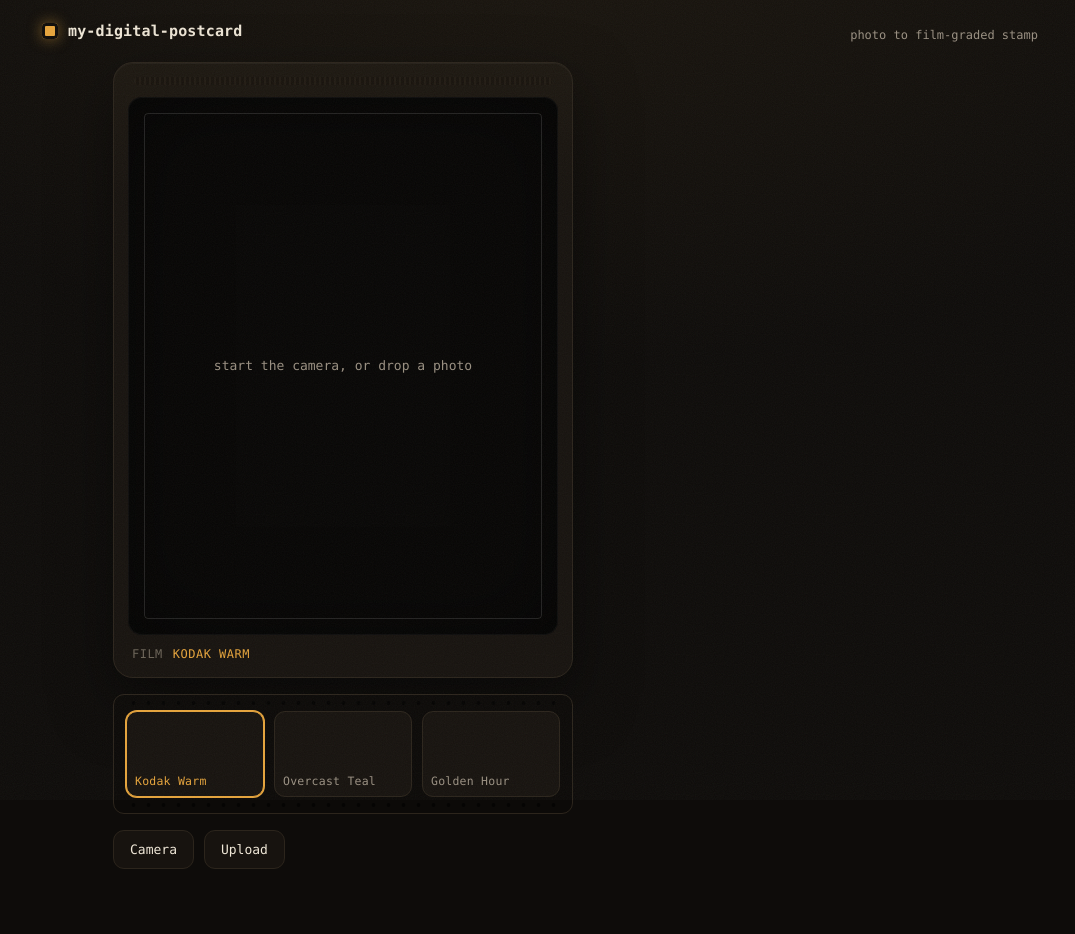
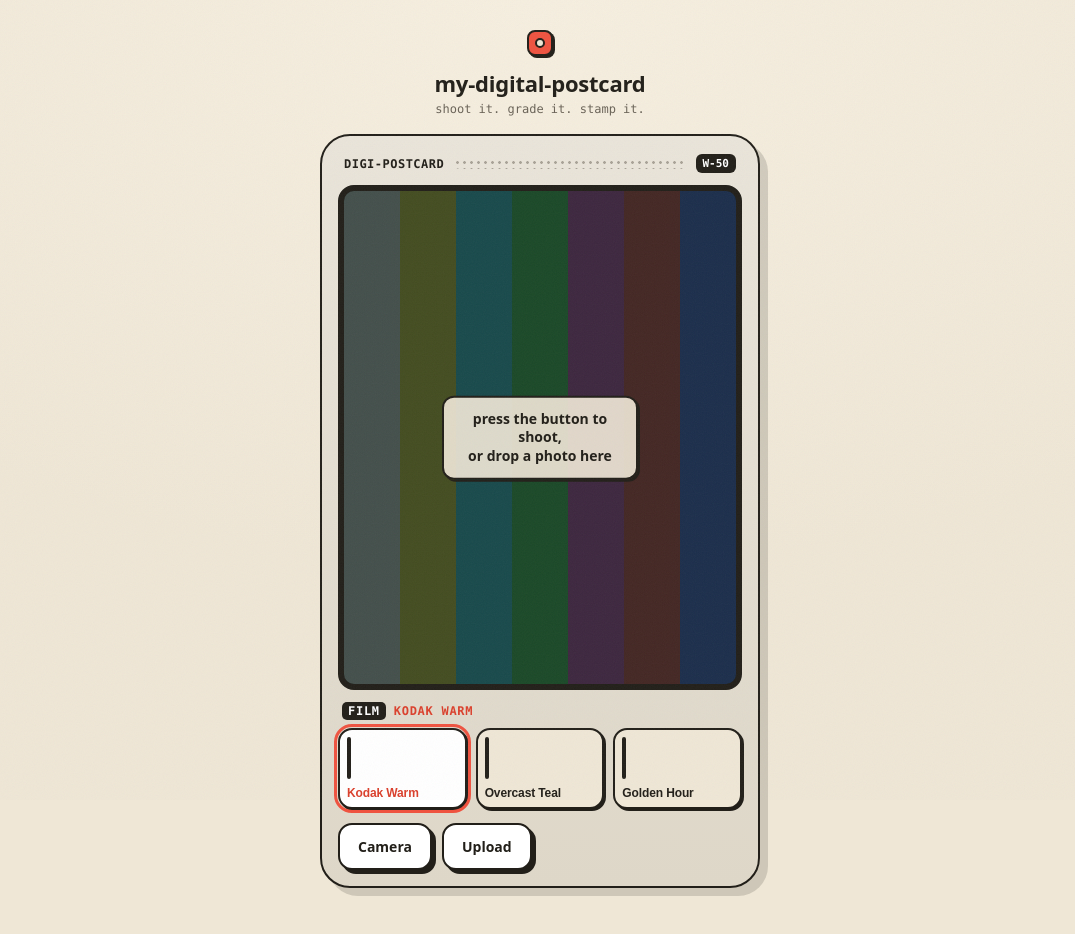
Before and after one commit to vjadh07/my-digital-postcard, a website with bundled scripts: page index.html in a window 1280 px wide. Shown: the whole page, without its empty margins (100-1175 px from the left). Built offline with nearby package versions, Linux system fonts and the light colour scheme.

Commit message:
Rebuild UI as a retro point-and-shoot camera: single column, color-bar screen, chunky controls

```diff
--- a/css/style.css
+++ b/css/style.css
@@ -1,25 +1,24 @@
-/* my-digital-postcard, darkroom-device look.
-   Locked choices (kept consistent across the whole page):
-   - one accent: amber safelight (--amber)
-   - one theme: warm dark
-   - radius rule: viewport 22px, panels 14px, controls and film cells 11px, pills 999px
-   - type: monospace for firmware-style labels and controls, system sans for input values */
+/* my-digital-postcard, retro point-and-shoot look.
+   Locked choices, consistent across the whole page:
+   - one theme: light, warm cream
+   - one accent: coral (--coral), everything else is neutral plastic + ink
+   - radius rule: camera body 30px, screen and cards 16px, buttons and film cells 14px,
+     shutter and round bits are full pills
+   - the chunky toy feel comes from a 2px ink outline plus a hard offset shadow (--pop) */
 
 :root {
-  --bg: #0e0c0a;
-  --bg-soft: #171310;
-  --panel: #17130f;
-  --panel-2: #0c0a08;
-  --line: #2c251c;
-  --line-soft: #201a14;
-  --text: #efe7d7;
-  --muted: #9a9082;
-  --faint: #6c6458;
-  --amber: #e6a43c;
-  --amber-dim: #b07d2c;
-  --ink: #1a1206;
+  --paper: #efe7d6;
+  --body: #eae5da;
+  --body-2: #ded7c8;
+  --screen: #10201b;
+  --ink: #221f19;
+  --ink-soft: #6a6357;
+  --coral: #ef5340;
+  --coral-btn: #db3f2b;
+  --pop: 4px 4px 0 var(--ink);
+  --pop-sm: 2px 2px 0 var(--ink);
+  --display: system-ui, -apple-system, "Segoe UI", Roboto, sans-serif;
   --mono: ui-monospace, "SF Mono", "JetBrains Mono", Menlo, monospace;
-  --sans: system-ui, -apple-system, "Segoe UI", Roboto, sans-serif;
 }
 
 * {
@@ -34,14 +33,13 @@ body {
 body {
   min-height: 100dvh;
   background:
-    radial-gradient(120% 90% at 50% -10%, #1b160f 0%, var(--bg) 55%),
-    var(--bg);
-  color: var(--text);
-  font-family: var(--sans);
+    radial-gradient(130% 100% at 50% 0%, #f6efe0 0%, var(--paper) 60%),
+    var(--paper);
+  color: var(--ink);
+  font-family: var(--display);
   -webkit-font-smoothing: antialiased;
 }
 
-/* film-grain wash over the whole page, static and non-interactive */
 .grain {
   position: fixed;
   inset: 0;
@@ -54,91 +52,126 @@ body {
 /* header */
 .topbar {
   display: flex;
-  align-items: baseline;
-  justify-content: space-between;
-  gap: 16px;
-  flex-wrap: wrap;
-  max-width: 1040px;
-  margin: 0 auto;
-  padding: 22px 22px 6px;
-  height: auto;
+  flex-direction: column;
+  align-items: center;
+  gap: 4px;
+  padding: 30px 18px 10px;
+  text-align: center;
 }
 
-.brand {
+.mark {
+  width: 26px;
+  height: 26px;
+  border-radius: 8px;
+  background: var(--coral);
+  border: 2px solid var(--ink);
+  box-shadow: var(--pop-sm);
+  position: relative;
+}
+
+.mark::after {
+  content: "";
+  position: absolute;
+  inset: 6px;
+  border-radius: 50%;
+  background: var(--paper);
+  border: 2px solid var(--ink);
+}
+
+.word {
+  margin-top: 8px;
+  font-size: 22px;
+  font-weight: 800;
+  letter-spacing: -0.01em;
+}
+
+.tag {
+  font-family: var(--mono);
+  font-size: 12px;
+  color: var(--ink-soft);
+}
+
+/* single centered column, no dead space */
+.workbench {
+  display: flex;
+  flex-direction: column;
+  align-items: center;
+  gap: 20px;
+  padding: 8px 18px 56px;
+}
+
+/* the camera body */
+.cam {
+  width: 100%;
+  max-width: 440px;
+  background: linear-gradient(180deg, var(--body) 0%, var(--body-2) 100%);
+  border: 2px solid var(--ink);
+  border-radius: 30px;
+  padding: 16px;
+  box-shadow: 8px 8px 0 rgba(34, 31, 25, 0.16);
+}
+
+.cam-top {
   display: flex;
   align-items: center;
   gap: 10px;
+  padding: 2px 6px 12px;
 }
 
-.mark {
-  width: 16px;
-  height: 16px;
-  border-radius: 4px;
-  background: var(--amber);
-  box-shadow: inset 0 0 0 3px var(--bg), 0 0 14px rgba(230, 164, 60, 0.5);
+.cam-name {
+  font-family: var(--mono);
+  font-size: 12px;
+  font-weight: 700;
+  letter-spacing: 0.04em;
 }
 
-.word {
-  font-family: var(--mono);
-  font-size: 15px;
-  font-weight: 600;
-  letter-spacing: 0.01em;
+.grille {
+  flex: 1;
+  height: 10px;
+  border-radius: 5px;
+  background-image: radial-gradient(circle, var(--ink-soft) 1.1px, transparent 1.6px);
+  background-size: 7px 7px;
+  opacity: 0.5;
 }
 
-.tag {
-  margin: 0;
+.cam-model {
   font-family: var(--mono);
-  font-size: 12px;
-  color: var(--muted);
+  font-size: 11px;
+  font-weight: 700;
+  color: #fff;
+  background: var(--ink);
+  padding: 3px 7px;
+  border-radius: 6px;
 }
 
-/* layout */
-.workbench {
-  display: grid;
-  grid-template-columns: minmax(0, 460px) 372px;
-  justify-content: center;
-  gap: 22px;
-  align-items: start;
-  max-width: 1040px;
-  margin: 0 auto;
-  padding: 14px 22px 48px;
+/* the LCD screen */
+.screen {
+  position: relative;
+  aspect-ratio: 4 / 5;
+  border-radius: 16px;
+  overflow: hidden;
+  background: var(--screen);
+  border: 6px solid var(--ink);
 }
 
-/* the camera device */
-.device {
-  background: linear-gradient(180deg, #1d1811 0%, var(--panel) 22%);
-  border: 1px solid var(--line);
-  border-radius: 20px;
-  padding: 14px;
-  box-shadow: 0 24px 60px rgba(0, 0, 0, 0.5),
-    inset 0 1px 0 rgba(255, 255, 255, 0.04);
+.screen.drag {
+  border-color: var(--coral);
 }
 
-.deck {
-  height: 8px;
-  margin: 0 6px 12px;
-  border-radius: 6px;
-  background: repeating-linear-gradient(
+.bars {
+  position: absolute;
+  inset: 0;
+  opacity: 0.28;
+  background: linear-gradient(
     90deg,
-    #241d15 0 2px,
-    #17120c 2px 5px
+    #c9c9c9 0 14.28%,
+    #c9c02f 14.28% 28.56%,
+    #2fb6c9 28.56% 42.84%,
+    #37b24a 42.84% 57.12%,
+    #b23a9c 57.12% 71.4%,
+    #c93a3a 71.4% 85.68%,
+    #3a53c9 85.68% 100%
   );
-  opacity: 0.7;
-}
-
-.viewport {
-  position: relative;
-  aspect-ratio: 4 / 5;
-  background: #080706;
-  border-radius: 14px;
-  overflow: hidden;
-  box-shadow: inset 0 0 0 1px rgba(255, 255, 255, 0.04),
-    inset 0 0 90px rgba(0, 0, 0, 0.6);
-}
-
-.viewport.drag {
-  outline: 2px solid var(--amber);
-  outline-offset: -2px;
 }
 
 #feed {
@@ -158,26 +191,21 @@ body {
   display: block;
 }
 
-/* faint viewfinder frame */
-.frameline {
-  position: absolute;
-  inset: 16px;
-  border: 1px solid rgba(255, 255, 255, 0.12);
-  border-radius: 4px;
-  pointer-events: none;
-}
-
 .hint {
   position: absolute;
-  inset: 0;
-  display: flex;
-  align-items: center;
-  justify-content: center;
+  top: 50%;
+  left: 50%;
+  transform: translate(-50%, -50%);
+  max-width: 82%;
+  padding: 12px 18px;
+  border-radius: 12px;
+  background: rgba(239, 231, 214, 0.92);
+  border: 2px solid var(--ink);
+  box-shadow: var(--pop-sm);
+  font-size: 14px;
+  font-weight: 700;
+  line-height: 1.35;
   text-align: center;
-  padding: 0 42px;
-  font-family: var(--mono);
-  font-size: 13px;
-  color: var(--muted);
 }
 
 .flash {
@@ -194,7 +222,7 @@ body {
 
 @keyframes pop {
   0% {
-    opacity: 0.85;
+    opacity: 0.9;
   }
   100% {
     opacity: 0;
@@ -204,88 +232,70 @@ body {
 .readout {
   display: flex;
   align-items: center;
-  gap: 10px;
-  margin: 12px 4px 2px;
+  gap: 8px;
+  margin: 12px 4px 4px;
   font-family: var(--mono);
   font-size: 12px;
-  letter-spacing: 0.04em;
+  font-weight: 700;
+  letter-spacing: 0.06em;
   text-transform: uppercase;
-  color: var(--amber);
+  color: var(--coral-btn);
 }
 
 .readout .k {
-  color: var(--faint);
+  color: #fff;
+  background: var(--ink);
+  padding: 2px 6px;
+  border-radius: 5px;
 }
 
-/* film strip selector */
+/* film picker */
 .filmstrip {
-  position: relative;
   display: grid;
   grid-template-columns: repeat(3, 1fr);
-  gap: 10px;
-  margin: 16px 0;
-  padding: 16px 12px;
-  background: var(--panel-2);
-  border: 1px solid var(--line);
-  border-radius: 11px;
-}
-
-.filmstrip::before,
-.filmstrip::after {
-  content: "";
-  position: absolute;
-  left: 12px;
-  right: 12px;
-  height: 6px;
-  background-image: radial-gradient(circle, #000 1.6px, transparent 2.2px);
-  background-size: 15px 6px;
-  opacity: 0.6;
-}
-
-.filmstrip::before {
-  top: 5px;
-}
-.filmstrip::after {
-  bottom: 5px;
+  gap: 9px;
+  margin: 8px 0 14px;
 }
 
 .film {
   display: flex;
   flex-direction: column;
-  gap: 8px;
-  padding: 8px;
-  background: var(--panel);
-  border: 1px solid var(--line);
-  border-radius: 11px;
+  gap: 7px;
+  padding: 7px;
+  background: var(--paper);
+  border: 2px solid var(--ink);
+  border-radius: 14px;
   cursor: pointer;
-  color: var(--text);
-  transition: border-color 0.15s, transform 0.12s;
+  color: var(--ink);
+  box-shadow: var(--pop-sm);
+  transition: transform 0.1s;
 }
 
-.film:hover {
-  border-color: var(--faint);
+.film:active {
+  transform: translate(2px, 2px);
+  box-shadow: none;
 }
 
 .film.active {
-  border-color: var(--amber);
-  box-shadow: 0 0 0 1px var(--amber);
+  background: #fff;
+  outline: 3px solid var(--coral);
+  outline-offset: 1px;
 }
 
 .film .sw {
-  height: 46px;
-  border-radius: 7px;
-  box-shadow: inset 0 0 0 1px rgba(0, 0, 0, 0.35);
+  height: 42px;
+  border-radius: 8px;
+  border: 2px solid var(--ink);
 }
 
 .film .fl {
-  font-family: var(--mono);
-  font-size: 11.5px;
-  letter-spacing: 0.02em;
-  color: var(--muted);
+  font-size: 12px;
+  font-weight: 800;
+  letter-spacing: -0.01em;
 }
 
 .film.active .fl {
-  color: var(--amber);
+  color: var(--coral-btn);
 }
 
 /* controls */
@@ -293,55 +303,46 @@ body {
   display: flex;
   align-items: center;
   gap: 10px;
-  flex-wrap: wrap;
 }
 
 .btn {
-  font-family: var(--mono);
-  font-size: 13px;
-  padding: 11px 16px;
-  background: var(--panel);
-  color: var(--text);
-  border: 1px solid var(--line);
-  border-radius: 11px;
+  font-family: var(--display);
+  font-size: 14px;
+  font-weight: 800;
+  padding: 12px 18px;
+  background: #fff;
+  color: var(--ink);
+  border: 2px solid var(--ink);
+  border-radius: 14px;
   cursor: pointer;
-  transition: border-color 0.15s, transform 0.1s;
-}
-
-.btn:hover {
-  border-color: var(--faint);
+  box-shadow: var(--pop);
+  transition: transform 0.1s, box-shadow 0.1s;
 }
 
 .btn:active {
-  transform: translateY(1px);
+  transform: translate(4px, 4px);
+  box-shadow: none;
 }
 
 .btn.primary {
   width: 100%;
   margin-top: 4px;
-  background: var(--amber);
-  color: var(--ink);
-  border-color: var(--amber);
-  font-weight: 700;
-}
-
-.btn.primary:hover {
-  background: #f0b352;
-  border-color: #f0b352;
+  background: var(--coral-btn);
+  color: #fff;
+  font-size: 15px;
 }
 
 .shutter {
-  width: 58px;
-  height: 58px;
+  width: 66px;
+  height: 66px;
   margin-left: auto;
+  padding: 6px;
   border-radius: 999px;
-  border: none;
-  background: var(--amber);
-  padding: 5px;
+  background: var(--coral);
+  border: 3px solid var(--ink);
   cursor: pointer;
-  box-shadow: 0 0 0 2px var(--panel-2), 0 0 0 3px var(--amber-dim),
-    0 6px 18px rgba(0, 0, 0, 0.5);
-  transition: transform 0.1s;
+  box-shadow: var(--pop);
+  transition: transform 0.1s, box-shadow 0.1s;
 }
 
 .shutter span {
@@ -349,26 +350,30 @@ body {
   width: 100%;
   height: 100%;
   border-radius: 999px;
-  background: radial-gradient(circle at 38% 32%, #ffd486, var(--amber) 70%);
-  box-shadow: inset 0 0 0 2px rgba(0, 0, 0, 0.25);
+  border: 2px solid var(--ink);
+  background: radial-gradient(circle at 38% 32%, #ff8f7f, var(--coral) 70%);
 }
 
 .shutter:active {
-  transform: scale(0.93);
+  transform: translate(4px, 4px);
+  box-shadow: none;
 }
 
-/* output panel */
+/* stamp output card, stacks under the camera */
 .output {
-  background: var(--panel);
-  border: 1px solid var(--line);
-  border-radius: 14px;
+  width: 100%;
+  max-width: 440px;
+  background: #fff;
+  border: 2px solid var(--ink);
+  border-radius: 16px;
   padding: 16px;
+  box-shadow: 8px 8px 0 rgba(34, 31, 25, 0.16);
 }
 
 .stampPreview {
-  background: var(--panel-2);
-  border: 1px solid var(--line-soft);
-  border-radius: 11px;
+  background: var(--screen);
+  border: 2px solid var(--ink);
+  border-radius: 12px;
   padding: 16px;
   display: flex;
   justify-content: center;
@@ -377,9 +382,9 @@ body {
 .stampImg {
   width: auto;
   max-width: 100%;
-  max-height: 440px;
+  max-height: 420px;
   border-radius: 3px;
-  filter: drop-shadow(0 12px 26px rgba(0, 0, 0, 0.55));
+  filter: drop-shadow(0 10px 20px rgba(0, 0, 0, 0.45));
 }
 
 .fields {
@@ -391,7 +396,7 @@ body {
 
 .row {
   display: grid;
-  grid-template-columns: 90px 1fr;
+  grid-template-columns: 74px 1fr;
   gap: 10px;
 }
 
@@ -404,44 +409,51 @@ body {
 .field span {
   font-family: var(--mono);
   font-size: 11px;
-  letter-spacing: 0.08em;
+  font-weight: 700;
+  letter-spacing: 0.06em;
   text-transform: uppercase;
-  color: var(--muted);
+  color: var(--ink-soft);
 }
 
 .field input {
-  padding: 10px 11px;
-  background: var(--panel-2);
-  color: var(--text);
-  border: 1px solid var(--line);
-  border-radius: 9px;
+  padding: 11px;
+  background: var(--paper);
+  color: var(--ink);
+  border: 2px solid var(--ink);
+  border-radius: 10px;
   font-size: 14px;
-  font-family: var(--sans);
+  font-weight: 600;
+  font-family: var(--display);
 }
 
 .field input:focus {
   outline: none;
-  border-color: var(--amber);
+  border-color: var(--coral);
 }
 
 .field input::placeholder {
-  color: var(--faint);
+  color: var(--ink-soft);
+}
+
+.checks {
+  display: flex;
+  gap: 16px;
+  flex-wrap: wrap;
 }
 
 .toggle {
   display: flex;
   align-items: center;
-  gap: 9px;
-  font-family: var(--mono);
+  gap: 8px;
   font-size: 13px;
-  color: var(--text);
+  font-weight: 700;
   cursor: pointer;
 }
 
 .toggle input {
-  width: 16px;
-  height: 16px;
-  accent-color: var(--amber);
+  width: 17px;
+  height: 17px;
+  accent-color: var(--coral);
 }
 
 .err {
@@ -450,23 +462,14 @@ body {
   left: 50%;
   transform: translateX(-50%);
   z-index: 80;
-  background: #4a1c19;
-  color: #ffd9d6;
-  border: 1px solid #6e2b26;
-  padding: 10px 16px;
-  border-radius: 10px;
-  font-family: var(--mono);
+  background: var(--coral-btn);
+  color: #fff;
+  border: 2px solid var(--ink);
+  box-shadow: var(--pop);
+  padding: 11px 16px;
+  border-radius: 12px;
+  font-weight: 700;
   font-size: 13px;
-}
-
-/* responsive */
-@media (max-width: 880px) {
-  .workbench {
-    grid-template-columns: 1fr;
-  }
-  .output {
-    max-width: 520px;
-  }
 }
 
 @media (prefers-reduced-motion: reduce) {
--- a/index.html
+++ b/index.html
@@ -10,28 +10,28 @@
     <div class="grain" aria-hidden="true"></div>
 
     <header class="topbar">
-      <div class="brand">
       <span class="mark" aria-hidden="true"></span>
       <span class="word">my&#8209;digital&#8209;postcard</span>
-      </div>
-      <p class="tag">photo to film&#8209;graded stamp</p>
+      <span class="tag">shoot it. grade it. stamp it.</span>
     </header>
 
     <main class="workbench">
-      <section class="camera">
-        <div class="device">
-          <div class="deck" aria-hidden="true"></div>
-          <div class="viewport" id="viewport">
+      <section class="cam">
+        <div class="cam-top">
+          <span class="cam-name">DIGI&#8209;POSTCARD</span>
+          <span class="grille" aria-hidden="true"></span>
+          <span class="cam-model">W&#8209;50</span>
+        </div>
+
+        <div class="screen" id="viewport">
+          <div class="bars" aria-hidden="true"></div>
           <video id="feed" playsinline muted></video>
           <canvas id="gl"></canvas>
-            <div class="frameline" aria-hidden="true"></div>
-            <div class="hint" id="hint">start the camera, or drop a photo</div>
+          <div class="hint" id="hint">press the button to shoot,<br />or drop a photo here</div>
           <div class="flash" id="flash" aria-hidden="true"></div>
         </div>
-          <div class="readout">
-            <span class="k">film</span><span id="readout">kodak warm</span>
-          </div>
-        </div>
+
+        <div class="readout"><span class="k">FILM</span><span id="readout">kodak warm</span></div>
 
         <div class="filmstrip" id="films" role="group" aria-label="film looks"></div>
 
@@ -51,11 +51,13 @@
         <form class="fields" onsubmit="return false">
           <label class="field"><span>Title</span><input id="title" value="POSTCARD" maxlength="18" /></label>
           <div class="row">
-            <label class="field"><span>Number</span><input id="number" value="26" maxlength="4" /></label>
+            <label class="field"><span>No.</span><input id="number" value="26" maxlength="4" /></label>
             <label class="field"><span>Caption</span><input id="caption" placeholder="film and place" maxlength="28" /></label>
           </div>
+          <div class="checks">
             <label class="toggle"><input type="checkbox" id="dateToggle" checked /><span>Date stamp</span></label>
             <label class="toggle"><input type="checkbox" id="halftoneToggle" /><span>Halftone print</span></label>
+          </div>
           <button id="btnDownload" class="btn primary">Download stamp</button>
         </form>
       </aside>
```
Lines whose indentation alone changed are shown as unchanged.
